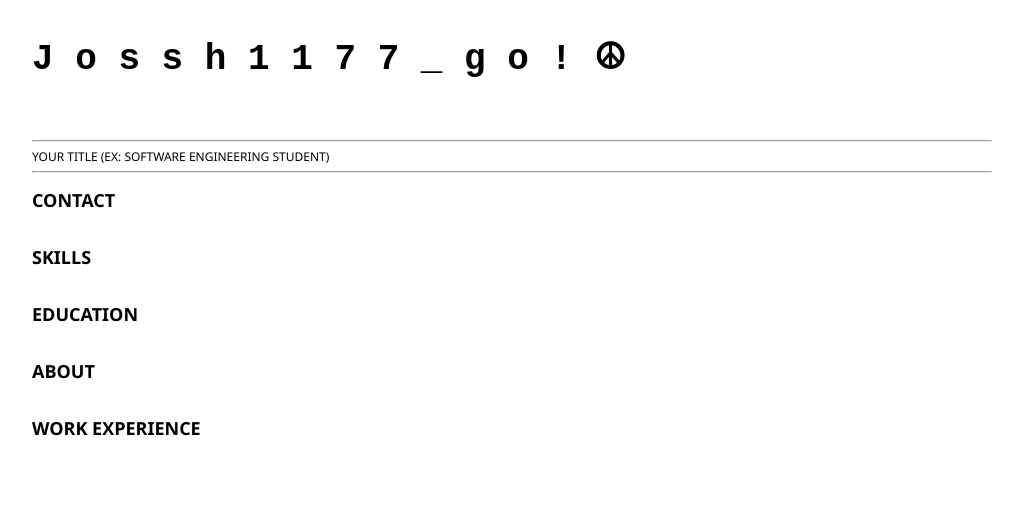
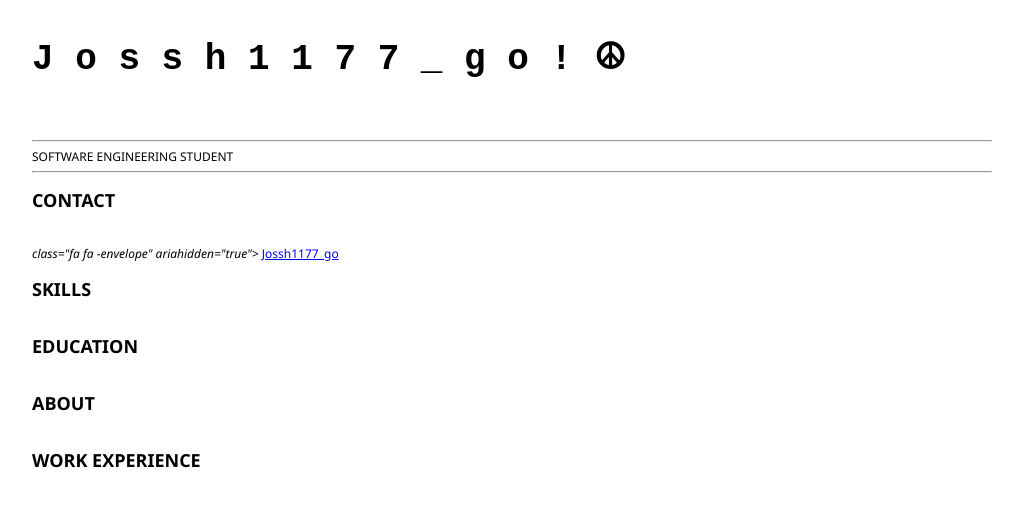
Before and after one commit to jossh117/jossh_11777.github.io, a plain HTML site: page index.html in a window 1280 px wide. Shown: the whole page, without its empty margins (128-1151 px from the left). Drawn offline with Linux system fonts and the light colour scheme.

Commit message:
borre el index pero lo restaure 🙄

```diff
--- /dev/null
+++ b/codeswing.json
@@ -0,0 +1,4 @@
+{
+  "scripts": [],
+  "styles": []
+}
--- a/index.html
+++ b/index.html
@@ -10,14 +10,17 @@
         <!-- resume header with your name and title -->
         <h1>Jossh1177_go!☮</h1>
         <hr>
-        YOUR TITLE (EX: SOFTWARE ENGINEERING STUDENT)
+        SOFTWARE ENGINEERING STUDENT
         <hr>
     </header>
     <main>
         <article id="mainLeft">
             <section>
                 <h2>CONTACT</h2>
-                <!-- contact info including social media -->
+                <p>
+                    <i> class="fa fa -envelope" ariahidden="true"></i>
+                    <a href="mailto:"joshuaomarlugorodriguez@gmail.com">Jossh1177_go</a>
+                </p><!-- contact info including social media -->
             </section>
             <section>
                 <h2>SKILLS</h2>
@@ -40,5 +43,4 @@
         </article>
     </main>
 </body>
-
 </html>
```
